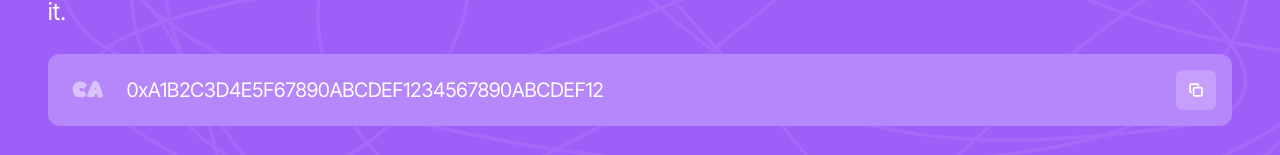
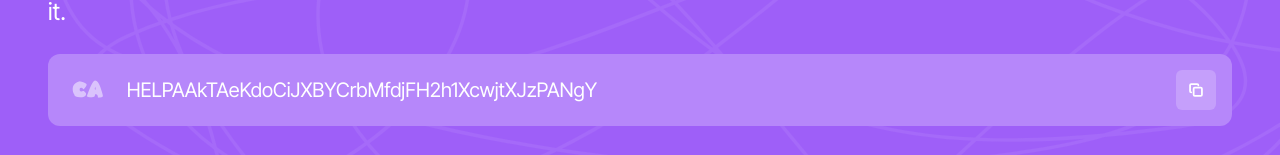
Before and after one commit to Bratishques/neurodiver, a Next.js app: page / in a window 1280 px wide. Shown: the part 530-685 px from the top of the page. Built offline with nearby package versions, Linux system fonts and the light colour scheme.

Commit message:
upd $0xy

```diff
--- a/src/components/FirstScreen/FirstScreen.tsx
+++ b/src/components/FirstScreen/FirstScreen.tsx
@@ -109,7 +109,7 @@ const FirstScreen = ({ mode }: FirstScreenProps) => {
                 </div>
                 <div className="flex-1">
                   <div className="bg-transparent text-white font-main md:text-xl text-xs w-full outline-none select-all break-all md:whitespace-nowrap">
-                    0xA1B2C3D4E5F67890ABCDEF1234567890ABCDEF12
+                    HELPAAkTAeKdoCiJXBYCrbMfdjFH2h1XcwjtXJzPANgY
                   </div>
                 </div>
                 <button
```
